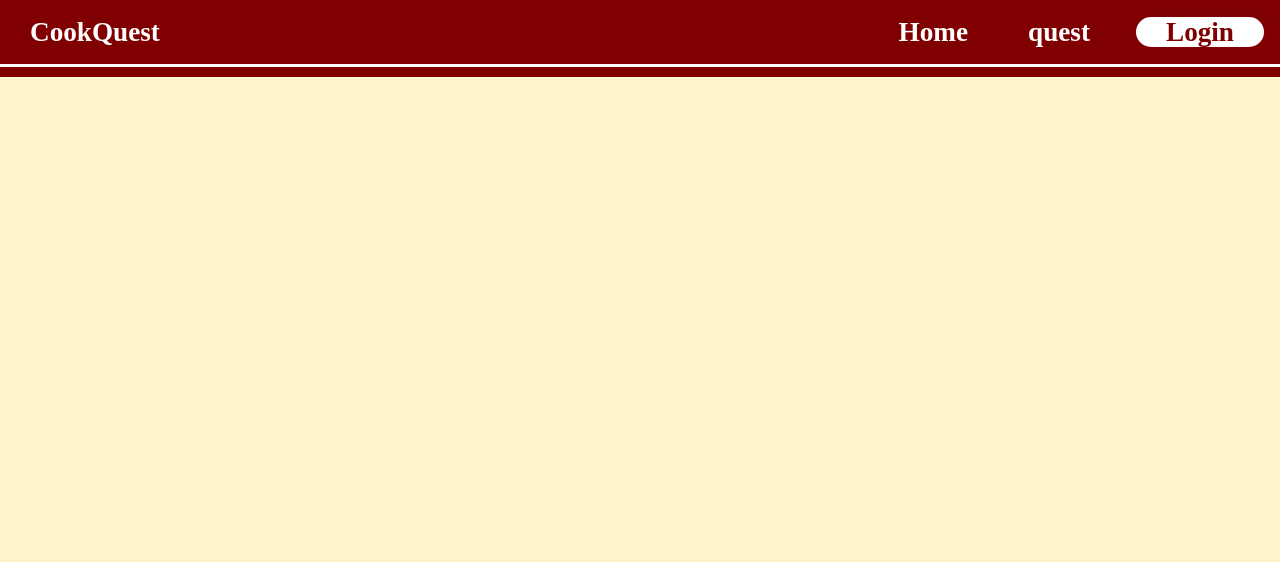
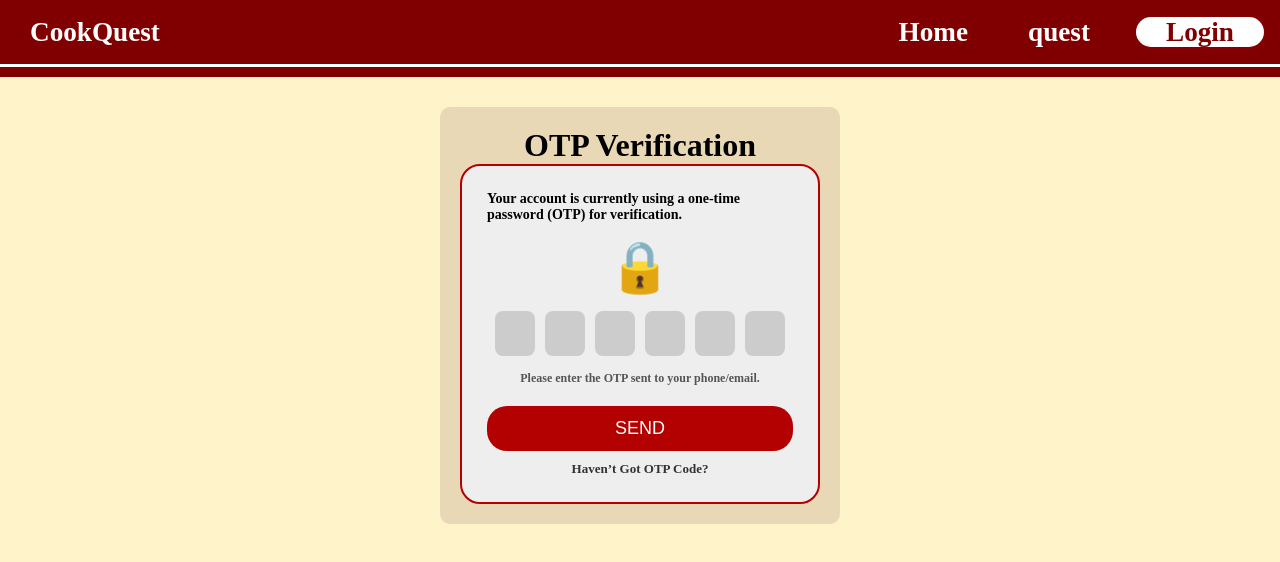
Before and after one commit to eartttpy1/CookQuest, a plain HTML site: page html/user/OTP.html in a window 1280 px wide. Drawn offline with nearby package versions, Linux system fonts and the light colour scheme; a web font is replaced by a local one.

Commit message:
otp(notdone)

```diff
--- a/assets/css/OTP.css
+++ b/assets/css/OTP.css
@@ -0,0 +1,76 @@
+/* 🔥 wrapper (สำคัญสุด) */
+.otp-wrapper {
+  max-width: 400px;
+  margin: 40px auto;
+  padding: 20px;
+  text-align: center;
+  background: #e8d8b5;
+  border-radius: 10px;
+}
+
+/* 🧱 card */
+.card {
+  background: #eee;
+  padding: 25px;
+  border-radius: 20px;
+  border: 2px solid #b30000;
+  box-sizing: border-box;
+}
+
+/* 📄 text */
+.desc {
+  font-size: 14px;
+  margin-bottom: 10px;
+  text-align: left;
+}
+
+/* 🔒 icon */
+.icon {
+  font-size: 50px;
+  margin: 15px 0;
+}
+
+/* 🔢 otp */
+.otp-input {
+  display: flex;
+  justify-content: center;
+  gap: 10px;
+  margin: 15px 0;
+}
+
+.otp-input input {
+  width: 40px;
+  height: 45px;
+  text-align: center;
+  font-size: 20px;
+  border-radius: 8px;
+  border: none;
+  background: #ccc;
+}
+
+/* 📌 hint */
+.hint {
+  font-size: 12px;
+  color: #555;
+  margin-top: 5px;
+}
+
+/* 🔘 button */
+.btn-send {
+  width: 100%;
+  padding: 12px;
+  background: #b30000;
+  color: white;
+  font-size: 18px;
+  border: none;
+  border-radius: 20px;
+  margin-top: 20px;
+  cursor: pointer;
+}
+
+/* 🔁 resend */
+.resend {
+  margin-top: 10px;
+  font-size: 13px;
+  color: #333;
+}
--- a/html/user/OTP.html
+++ b/html/user/OTP.html
@@ -17,6 +17,7 @@
 
     <!-- ============== Start  Stylesheet ============== -->
     <link rel="stylesheet" href="../../style.css">
+    <link rel="stylesheet" href="../../assets/css/OTP.css">
     <link rel="stylesheet" href="../../assets/css/OTP.css">
     <!-- ============== Start  Script ============== -->
     <script src="https://cdn.jsdelivr.net/npm/axios/dist/axios.min.js"></script>
@@ -99,7 +100,35 @@
         </ul>
     </nav>
 
-    <!-- ==============OTP content ============== -->
+ <!-- ============== OTP content ============== -->
+<div class="otp-wrapper">
+
+  <h1>OTP Verification</h1>
+
+  <div class="card">
+    <p class="desc">
+      Your account is currently using a one-time password (OTP) for verification.
+    </p>
+
+    <div class="icon">🔒</div>
+
+    <div class="otp-input">
+      <input type="text" maxlength="1">
+      <input type="text" maxlength="1">
+      <input type="text" maxlength="1">
+      <input type="text" maxlength="1">
+      <input type="text" maxlength="1">
+      <input type="text" maxlength="1">
+    </div>
+
+    <p class="hint">Please enter the OTP sent to your phone/email.</p>
+
+    <button class="btn-send">SEND</button>
+
+    <p class="resend">Haven’t Got OTP Code?</p>
+  </div>
+
+</div>
 
 </body>
 </html>
```
